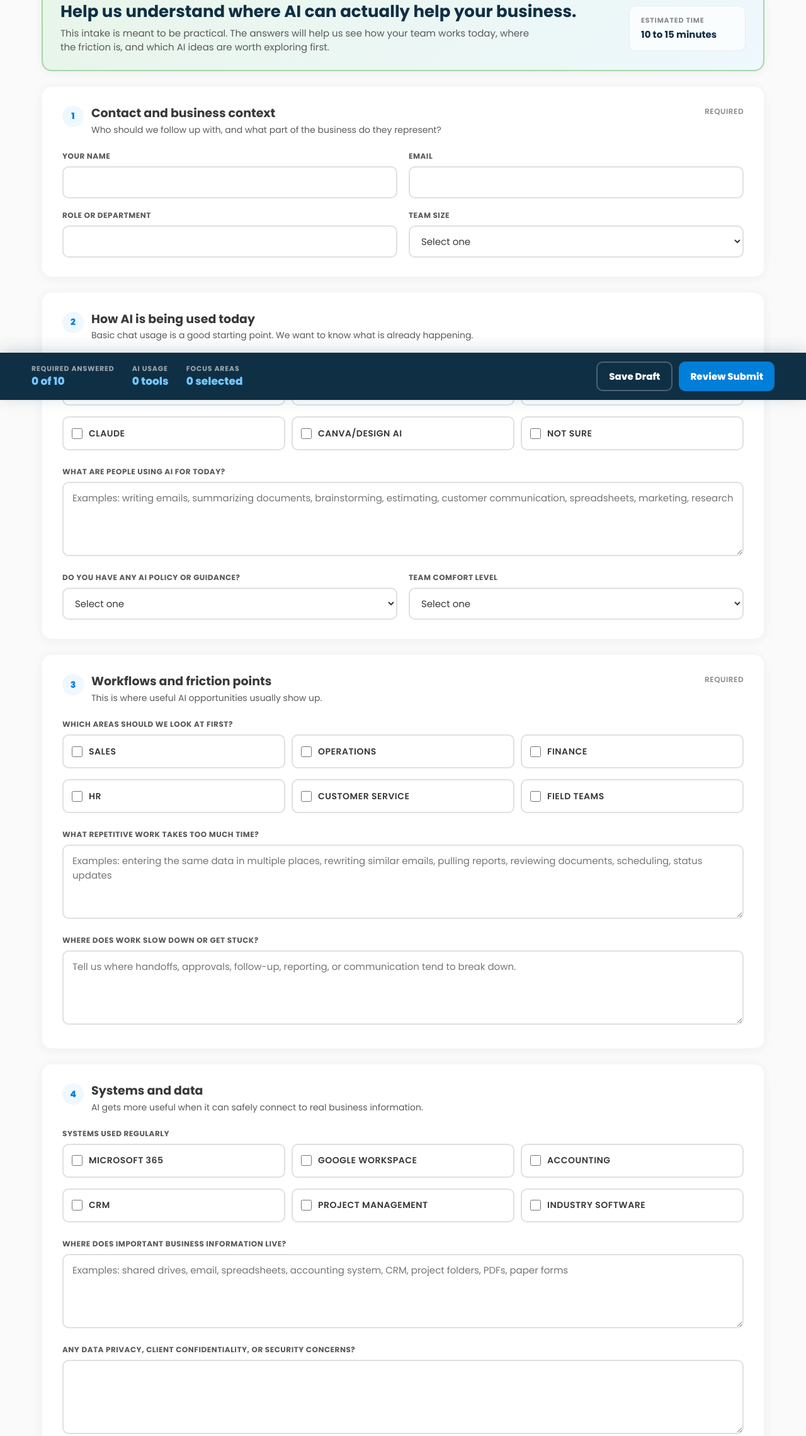
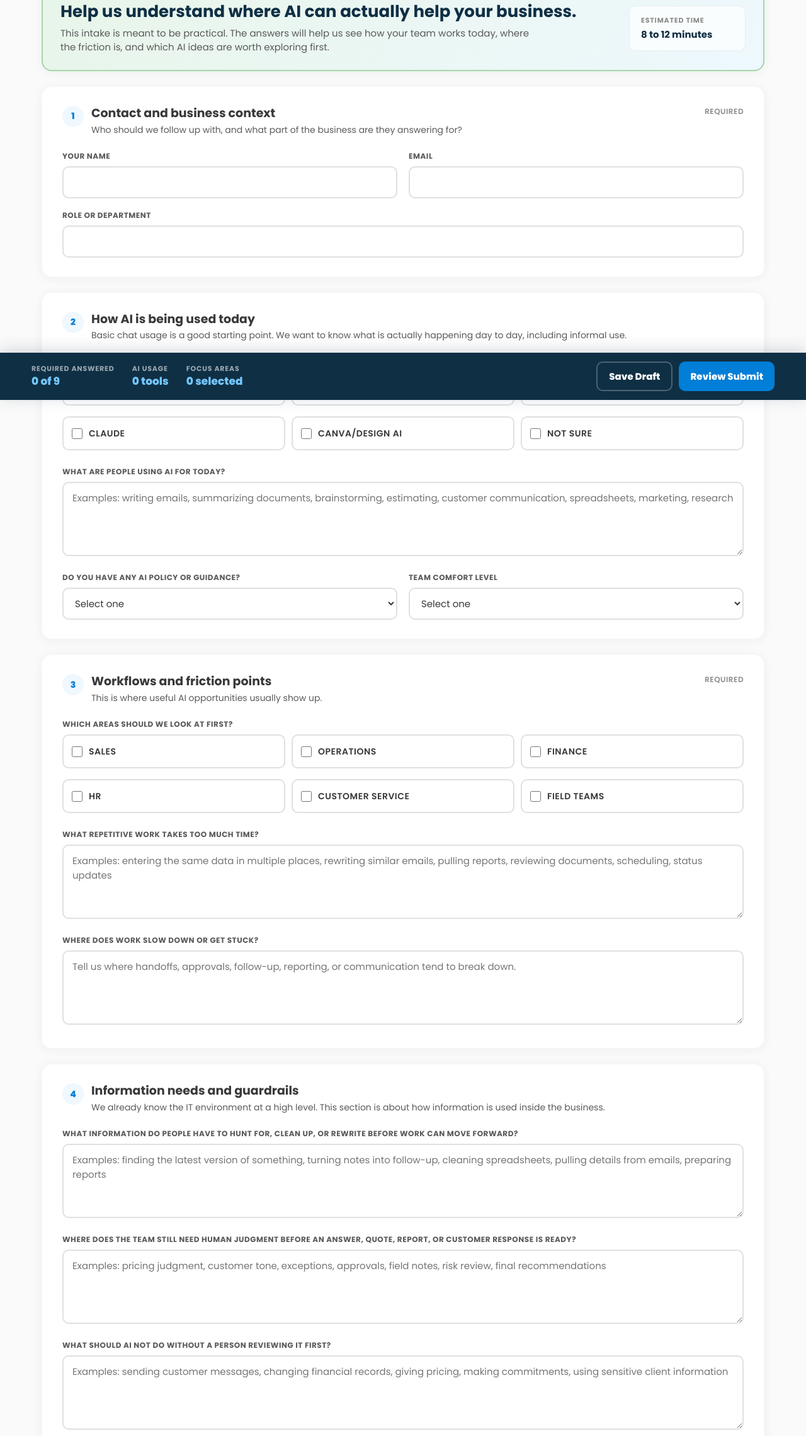
Before and after one commit to grantayeye/quality-ai-assessment, a plain HTML site: page index.html in a window 1280 px wide. Shown: the part 165-2445 px from the top of the page at 63% size. Drawn offline with Linux system fonts and the light colour scheme.

Commit message:
Refine questionnaire for MSP context

```diff
--- a/index.html
+++ b/index.html
@@ -613,7 +613,7 @@ textarea:focus {
     </div>
     <div class="intro-meta">
       <span>Estimated Time</span>
-      <strong>10 to 15 minutes</strong>
+      <strong>8 to 12 minutes</strong>
     </div>
   </section>
 
@@ -629,7 +629,7 @@ textarea:focus {
           <div class="section-number">1</div>
           <div>
             <h2>Contact and business context</h2>
-            <p class="section-note">Who should we follow up with, and what part of the business do they represent?</p>
+            <p class="section-note">Who should we follow up with, and what part of the business are they answering for?</p>
           </div>
         </div>
         <div class="required-note">Required</div>
@@ -643,20 +643,9 @@ textarea:focus {
           <label for="email">Email</label>
           <input id="email" name="Contact email" type="email" autocomplete="email" required>
         </div>
-        <div class="form-group">
+        <div class="form-group full">
           <label for="role">Role or department</label>
           <input id="role" name="Role or department" type="text" required>
-        </div>
-        <div class="form-group">
-          <label for="teamSize">Team size</label>
-          <select id="teamSize" name="Team size" required>
-            <option value="">Select one</option>
-            <option>1 to 10</option>
-            <option>11 to 25</option>
-            <option>26 to 50</option>
-            <option>51 to 100</option>
-            <option>100+</option>
-          </select>
         </div>
       </div>
     </section>
@@ -667,13 +656,13 @@ textarea:focus {
           <div class="section-number">2</div>
           <div>
             <h2>How AI is being used today</h2>
-            <p class="section-note">Basic chat usage is a good starting point. We want to know what is already happening.</p>
+            <p class="section-note">Basic chat usage is a good starting point. We want to know what is actually happening day to day, including informal use.</p>
           </div>
         </div>
       </div>
       <div class="form-grid">
         <div class="form-group full">
-          <div class="group-label">Tools currently used</div>
+          <div class="group-label">AI tools people are actually using</div>
           <div class="checkbox-grid">
             <label class="option-tile"><input type="checkbox" name="Current AI tools" value="ChatGPT"><span>ChatGPT</span></label>
             <label class="option-tile"><input type="checkbox" name="Current AI tools" value="Microsoft Copilot"><span>Microsoft Copilot</span></label>
@@ -749,30 +738,23 @@ textarea:focus {
         <div class="section-title">
           <div class="section-number">4</div>
           <div>
-            <h2>Systems and data</h2>
-            <p class="section-note">AI gets more useful when it can safely connect to real business information.</p>
+            <h2>Information needs and guardrails</h2>
+            <p class="section-note">We already know the IT environment at a high level. This section is about how information is used inside the business.</p>
           </div>
         </div>
       </div>
       <div class="form-grid">
         <div class="form-group full">
-          <div class="group-label">Systems used regularly</div>
-          <div class="checkbox-grid">
-            <label class="option-tile"><input type="checkbox" name="Systems used" value="Microsoft 365"><span>Microsoft 365</span></label>
-            <label class="option-tile"><input type="checkbox" name="Systems used" value="Google Workspace"><span>Google Workspace</span></label>
-            <label class="option-tile"><input type="checkbox" name="Systems used" value="QuickBooks or accounting"><span>Accounting</span></label>
-            <label class="option-tile"><input type="checkbox" name="Systems used" value="CRM"><span>CRM</span></label>
-            <label class="option-tile"><input type="checkbox" name="Systems used" value="Project management"><span>Project management</span></label>
-            <label class="option-tile"><input type="checkbox" name="Systems used" value="Industry-specific software"><span>Industry software</span></label>
-          </div>
+          <label for="informationFriction">What information do people have to hunt for, clean up, or rewrite before work can move forward?</label>
+          <textarea id="informationFriction" name="Information friction" placeholder="Examples: finding the latest version of something, turning notes into follow-up, cleaning spreadsheets, pulling details from emails, preparing reports"></textarea>
         </div>
         <div class="form-group full">
-          <label for="dataLocations">Where does important business information live?</label>
-          <textarea id="dataLocations" name="Important data locations" placeholder="Examples: shared drives, email, spreadsheets, accounting system, CRM, project folders, PDFs, paper forms"></textarea>
+          <label for="judgmentAreas">Where does the team still need human judgment before an answer, quote, report, or customer response is ready?</label>
+          <textarea id="judgmentAreas" name="Human judgment areas" placeholder="Examples: pricing judgment, customer tone, exceptions, approvals, field notes, risk review, final recommendations"></textarea>
         </div>
         <div class="form-group full">
-          <label for="dataConcerns">Any data privacy, client confidentiality, or security concerns?</label>
-          <textarea id="dataConcerns" name="Data and security concerns"></textarea>
+          <label for="guardrails">What should AI not do without a person reviewing it first?</label>
+          <textarea id="guardrails" name="AI guardrails" placeholder="Examples: sending customer messages, changing financial records, giving pricing, making commitments, using sensitive client information"></textarea>
         </div>
       </div>
     </section>
```
